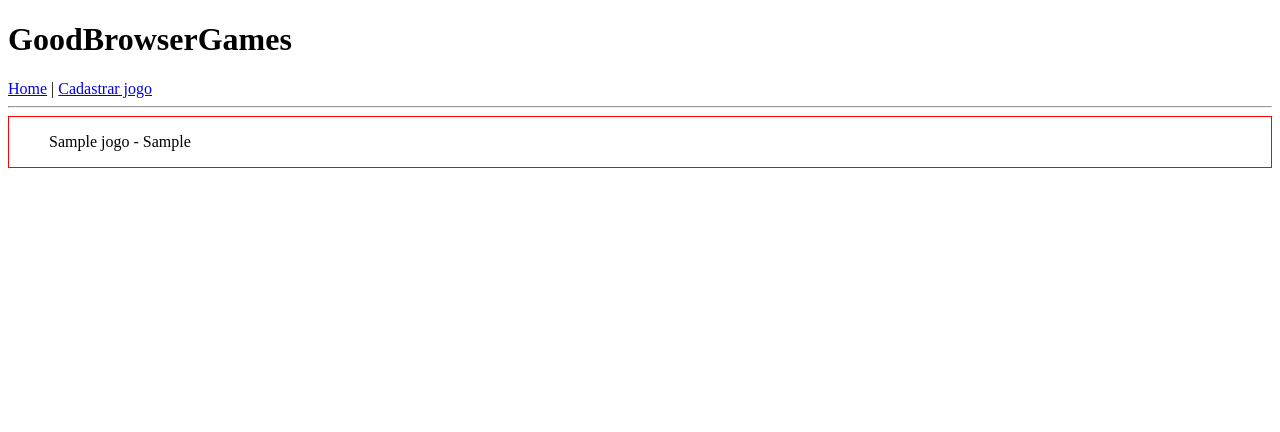
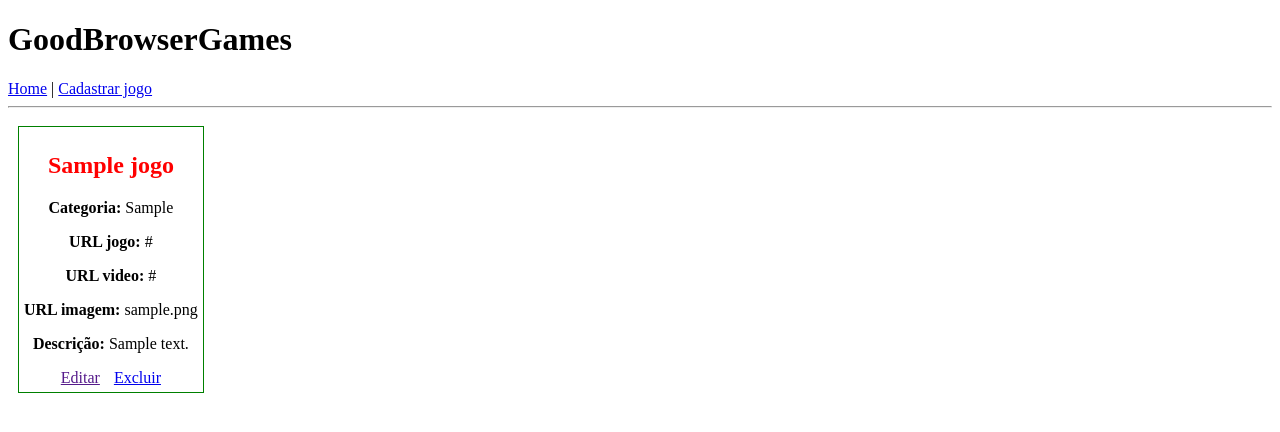
Before and after one commit to GabrielPassosM/GoodBrowserGames, a Flask app: page / in a window 1280 px wide. Shown: the top 432 px of the page. Run offline with Flask 2, Linux system fonts and the light colour scheme; tables that the repository leaves empty hold one stand-in row (values such as "Sample post").

Commit message:
deletar jogos

```diff
--- a/app/routes.py
+++ b/app/routes.py
@@ -36,3 +36,11 @@ def cadastrar_jogo():
         flash(f"Jogo {nome} cadastrado!")
         return redirect(url_for("index"))
     return render_template("cadastro_jogo.html", form=form)
+
+
+@app.route("/delete-jogo/<id>")
+def delete_jogo(id):
+    jogo = Jogo.query.filter_by(id=id).first_or_404()
+    db.session.delete(jogo)
+    db.session.commit()
+    return redirect(url_for("index"))
--- a/app/templates/index.html
+++ b/app/templates/index.html
@@ -3,13 +3,39 @@
 {% block content %}
     <div id="container">
         {% for jogo in jogos %}
-        <dir><p>{{ jogo.nome }} - {{ jogo.categoria }}</p></dir>
+        <div class="jogo">
+            <h2>{{ jogo.nome }}</h2>
+            <p><b>Categoria:</b> {{ jogo.categoria }}</p>
+            <p><b>URL jogo:</b> {{ jogo.url_jogo }}</p>
+            <p><b>URL video:</b> {{ jogo.url_video }}</p>
+            <p><b>URL imagem:</b> {{ jogo.url_imagem }}</p>
+            <p><b>Descrição:</b> {{ jogo.descricao }}</p>
+            <p class="botoes"><a href="">Editar</a></p>
+            <p class="botoes"><a href="/delete-jogo/{{jogo.id}}">Excluir</a></p>
+        </div>
         {% endfor %}
     </div>
 
     <style>
-        #container {
-            border: 1px solid red;
+
+        .jogo {
+            border: 1px solid green;
+            display: inline-block;
+            max-width: 300px;
+            margin: 10px;
+            padding: 5px;
+            text-align: center;
         }
+
+        .jogo h2 {
+            color: red;
+        }
+
+        .botoes {
+            display: inline;
+            width: 48%;
+            margin: 5px;
+        }
+
     </style>
 {% endblock %}
```
Also changed, not shown: app/models.py (+5 -5 lines), migrations/versions/e4f9ab13c5ed_tirando_unique.py (added, +46 -0 lines), app.db.
